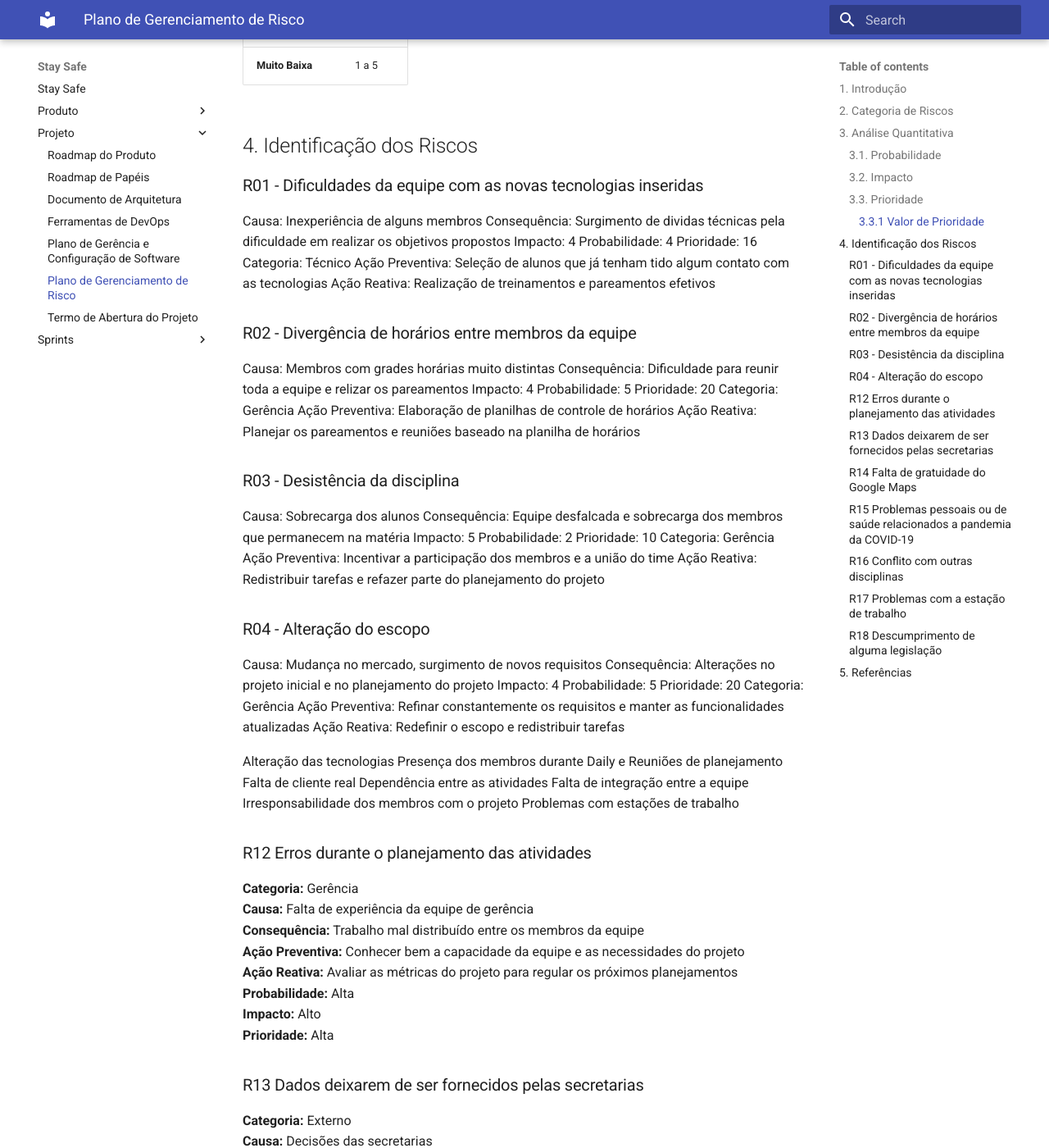
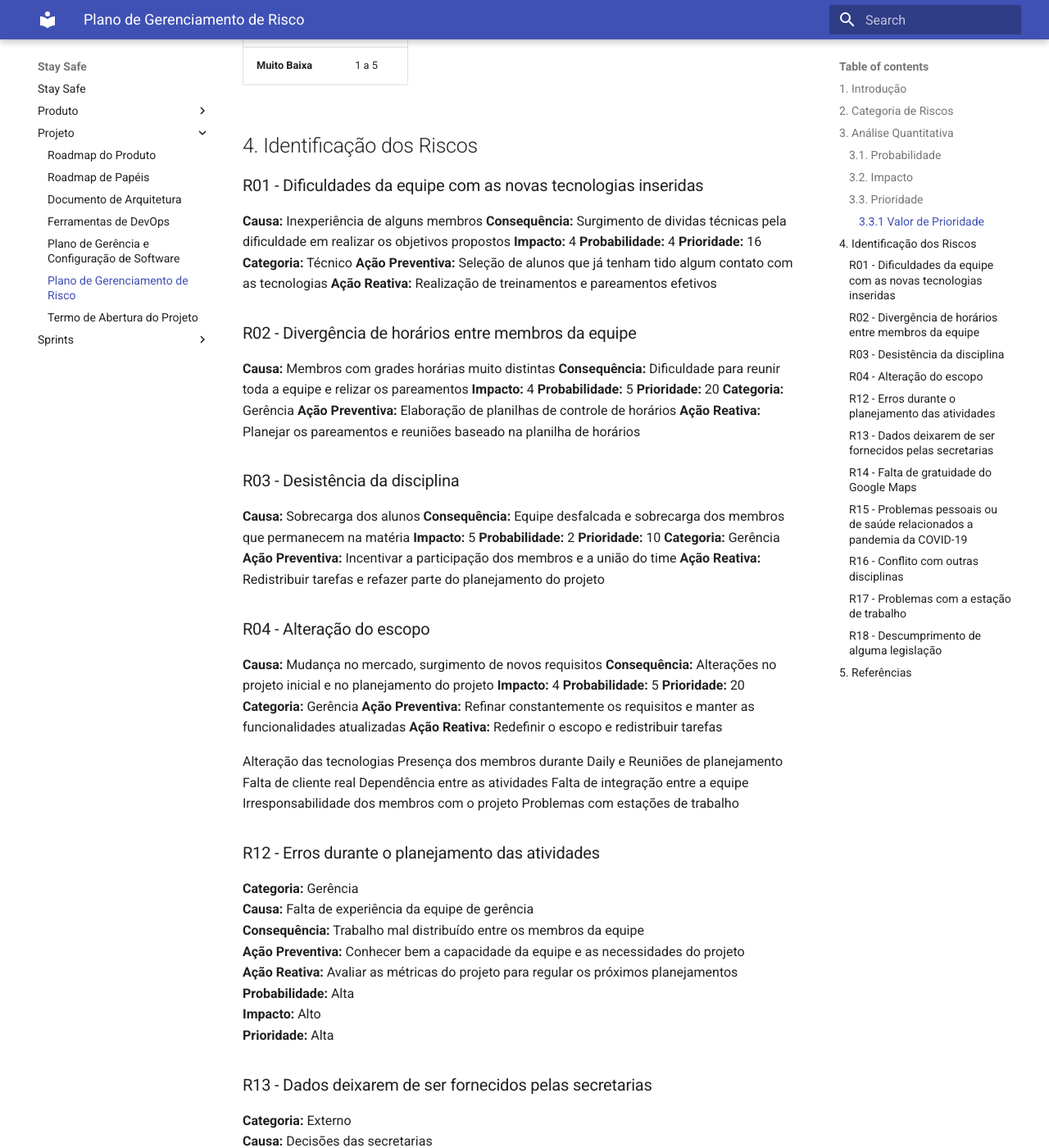
Before and after one commit to fga-eps-mds/2020.1-stay-safe-docs, an MkDocs documentation site: the page built from docs/projeto/risk-management.md, in a window 1280 px wide and 1400 px high, scrolled down 2243 px. Shown: the whole window at 82% size. Built offline with MkDocs 1.6.1 and Material for MkDocs 9.7.7, drawn with Linux system fonts in a browser that asks for light colours; some of the changed lines change nothing that is shown; some of the changed text lies outside the part shown.

Commit message:
Adjusting details

```diff
--- a/docs/projeto/risk-management.md
+++ b/docs/projeto/risk-management.md
@@ -56,44 +56,44 @@ Baseando-se nas estimativas de impacto e probabilidade é possível calcular a p
 ## 4. Identificação dos Riscos
 
 ### R01 - Dificuldades da equipe com as novas tecnologias inseridas
-Causa: Inexperiência de alguns membros
-Consequência: Surgimento de dividas técnicas pela dificuldade em realizar os objetivos propostos
-Impacto: 4
-Probabilidade: 4
-Prioridade: 16
-Categoria: Técnico
-Ação Preventiva: Seleção de alunos que já tenham tido algum contato com as tecnologias
-Ação Reativa: Realização de treinamentos e pareamentos efetivos
+**Causa:** Inexperiência de alguns membros
+**Consequência:** Surgimento de dividas técnicas pela dificuldade em realizar os objetivos propostos
+**Impacto:** 4
+**Probabilidade:** 4
+**Prioridade:** 16
+**Categoria:** Técnico
+**Ação Preventiva:** Seleção de alunos que já tenham tido algum contato com as tecnologias
+**Ação Reativa:** Realização de treinamentos e pareamentos efetivos
 
 ### R02 - Divergência de horários entre membros da equipe
-Causa: Membros com grades horárias muito distintas
-Consequência: Dificuldade para reunir toda a equipe e relizar os pareamentos
-Impacto: 4
-Probabilidade: 5
-Prioridade: 20
-Categoria: Gerência
-Ação Preventiva: Elaboração de planilhas de controle de horários
-Ação Reativa: Planejar os pareamentos e reuniões baseado na planilha de horários
+**Causa:** Membros com grades horárias muito distintas
+**Consequência:** Dificuldade para reunir toda a equipe e relizar os pareamentos
+**Impacto:** 4
+**Probabilidade:** 5
+**Prioridade:** 20
+**Categoria:** Gerência
+**Ação Preventiva:** Elaboração de planilhas de controle de horários
+**Ação Reativa:** Planejar os pareamentos e reuniões baseado na planilha de horários
 
 ### R03 - Desistência da disciplina
-Causa: Sobrecarga dos alunos
-Consequência: Equipe desfalcada e sobrecarga dos membros que permanecem na matéria
-Impacto: 5
-Probabilidade: 2
-Prioridade: 10
-Categoria: Gerência
-Ação Preventiva: Incentivar a participação dos membros e a união do time
-Ação Reativa: Redistribuir tarefas e refazer parte do planejamento do projeto
+**Causa:** Sobrecarga dos alunos
+**Consequência:** Equipe desfalcada e sobrecarga dos membros que permanecem na matéria
+**Impacto:** 5
+**Probabilidade:** 2
+**Prioridade:** 10
+**Categoria:** Gerência
+**Ação Preventiva:** Incentivar a participação dos membros e a união do time
+**Ação Reativa:** Redistribuir tarefas e refazer parte do planejamento do projeto
 
 ### R04 - Alteração do escopo
-Causa: Mudança no mercado, surgimento de novos requisitos
-Consequência: Alterações no projeto inicial e no planejamento do projeto
-Impacto: 4
-Probabilidade: 5
-Prioridade: 20
-Categoria: Gerência
-Ação Preventiva: Refinar constantemente os requisitos e manter as funcionalidades atualizadas
-Ação Reativa: Redefinir o escopo e redistribuir tarefas
+**Causa:** Mudança no mercado, surgimento de novos requisitos
+**Consequência:** Alterações no projeto inicial e no planejamento do projeto
+**Impacto:** 4
+**Probabilidade:** 5
+**Prioridade:** 20
+**Categoria:** Gerência
+**Ação Preventiva:** Refinar constantemente os requisitos e manter as funcionalidades atualizadas
+**Ação Reativa:** Redefinir o escopo e redistribuir tarefas
 
 Alteração das tecnologias
 Presença dos membros durante Daily e Reuniões de planejamento
@@ -103,7 +103,7 @@ Falta de integração entre a equipe
 Irresponsabilidade dos membros com o projeto
 Problemas com estações de trabalho
 
-### R12 Erros durante o planejamento das atividades
+### R12 - Erros durante o planejamento das atividades
 **Categoria:** Gerência
 **Causa:** Falta de experiência da equipe de gerência
 **Consequência:** Trabalho mal distribuído entre os membros da equipe
@@ -113,7 +113,7 @@ Problemas com estações de trabalho
 **Impacto:** Alto
 **Prioridade:** Alta
 
-### R13 Dados deixarem de ser fornecidos pelas secretarias
+### R13 - Dados deixarem de ser fornecidos pelas secretarias
 **Categoria:** Externo
 **Causa:** Decisões das secretarias
 **Consequência:** Impossibilidade de atualização de uma funcionalidade importante do projeto
@@ -123,7 +123,7 @@ Problemas com estações de trabalho
 **Impacto:** Muito alto
 **Prioridade:** Média
 
-### R14 Falta de gratuidade do Google Maps
+### R14 - Falta de gratuidade do Google Maps
 **Categoria:** Externa
 **Causa:** Políticas da Google
 **Consequência:** Atraso nas funcionalidades que usam exibição de mapas
@@ -133,7 +133,7 @@ Problemas com estações de trabalho
 **Impacto:** Alto
 **Prioridade:** Média
 
-### R15 Problemas pessoais ou de saúde relacionados a pandemia da COVID-19
+### R15 - Problemas pessoais ou de saúde relacionados a pandemia da COVID-19
 **Categoria:** Externo
 **Causa:** Doença infeciosa COVID-19
 **Consequência:** Capacidade de trabalho da equipe prejudicada e atrasos no cronograma
@@ -143,7 +143,7 @@ Problemas com estações de trabalho
 **Impacto:** Alto
 **Prioridade:** Alta
 
-### R16 Conflito com outras disciplinas
+### R16 - Conflito com outras disciplinas
 **Categoria:** Organizacional
 **Causa:** Necessidade, sendo alunos os membros da equipe, de cursar outras disciplinas para conclusão da graduação
 **Consequência:** Atraso nas entregas ou entregas mal feitas
@@ -153,7 +153,7 @@ Problemas com estações de trabalho
 **Impacto:** Médio
 **Prioridade:** Média
 
-### R17 Problemas com a estação de trabalho
+### R17 - Problemas com a estação de trabalho
 **Categoria:** Técnico
 **Causa:** Falta de acesso a uma boa internet e/ou a um computador funcionando
 **Consequência:** Capacidade de trabalho da equipe prejudicada e atrasos no cronograma
@@ -163,7 +163,7 @@ Problemas com estações de trabalho
 **Impacto:** Alta
 **Prioridade:** Baixa
 
-### R18 Descumprimento de alguma legislação
+### R18 - Descumprimento de alguma legislação
 **Categoria:** Gerência
 **Causa:**  Falta de conhecimento jurídico da equipe de gerência
 **Consequência:** Cometer alguma ilegalidade
```
